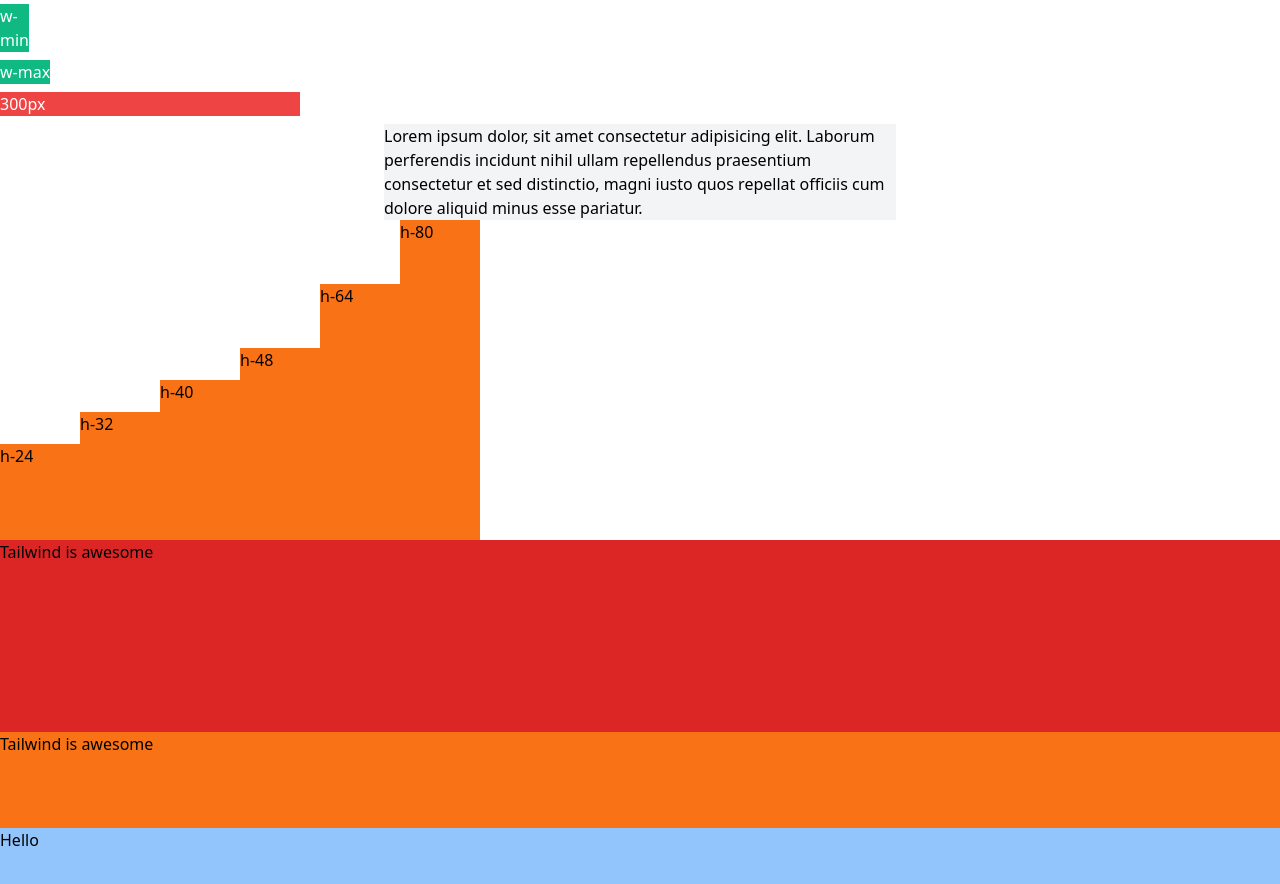
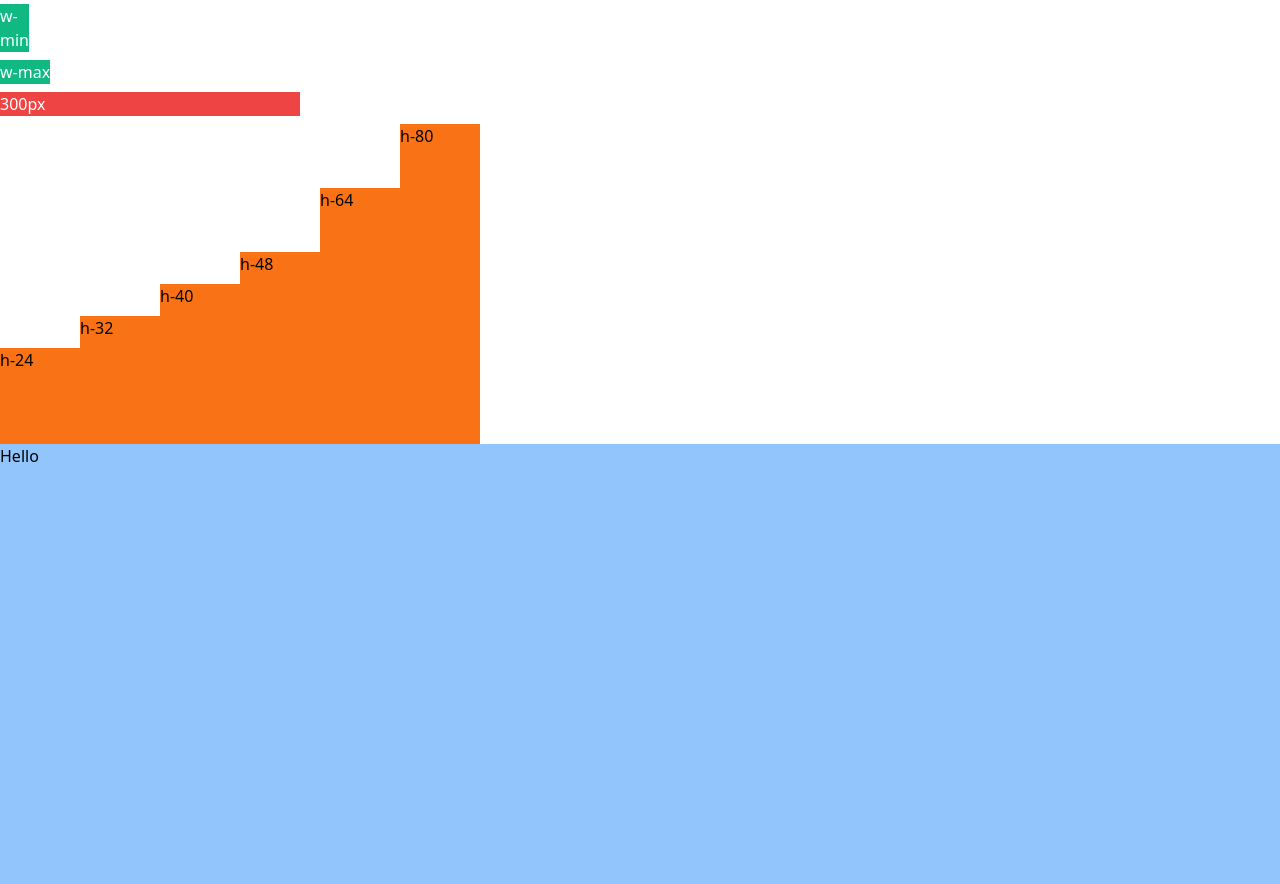
Before and after one commit to nirajan-khatiwada/tailwindcss, a plain HTML site: page tailwind-sandbox-done/05-sizing/index.html in a window 1280 px wide. Shown: the part 1260-2144 px from the top of the page. Drawn offline with nearby package versions, Linux system fonts and the light colour scheme.

Commit message:
Day1 later

```diff
--- a/tailwind-sandbox-done/05-sizing/index.html
+++ b/tailwind-sandbox-done/05-sizing/index.html
@@ -59,13 +59,6 @@
     <!-- Arbitrary Width -->
     <div class="bg-red-500 text-white my-2 w-[300px]">300px</div>
 
-    <!-- Max Width -->
-    <div class="bg-gray-100 max-w-lg mx-auto">
-      Lorem ipsum dolor, sit amet consectetur adipisicing elit. Laborum
-      perferendis incidunt nihil ullam repellendus praesentium consectetur et
-      sed distinctio, magni iusto quos repellat officiis cum dolore aliquid
-      minus esse pariatur.
-    </div>
 
     <!-- Height (Most of the same options as widths) -->
     <div class="flex items-end">
@@ -77,15 +70,8 @@
       <div class="bg-orange-500 w-20 h-80">h-80</div>
     </div>
 
-    <!-- Min Height -->
-    <div class="h-48 bg-red-200">
-      <div class="h-24 bg-red-600 min-h-full">Tailwind is awesome</div>
-    </div>
 
-    <!-- Max Height -->
-    <div class="h-24 bg-orange-200">
-      <div class="h-48 bg-orange-500 max-h-full">Tailwind is awesome</div>
-    </div>
+
 
     <!-- Full screen height -->
     <div class="h-screen bg-blue-300">Hello</div>
```
Also changed, not shown: tailwind-sandbox-done/02-colors/index.html (+1 -8 lines), tailwind-sandbox-starter/05-sizing/index.html (+5 -0 lines).
